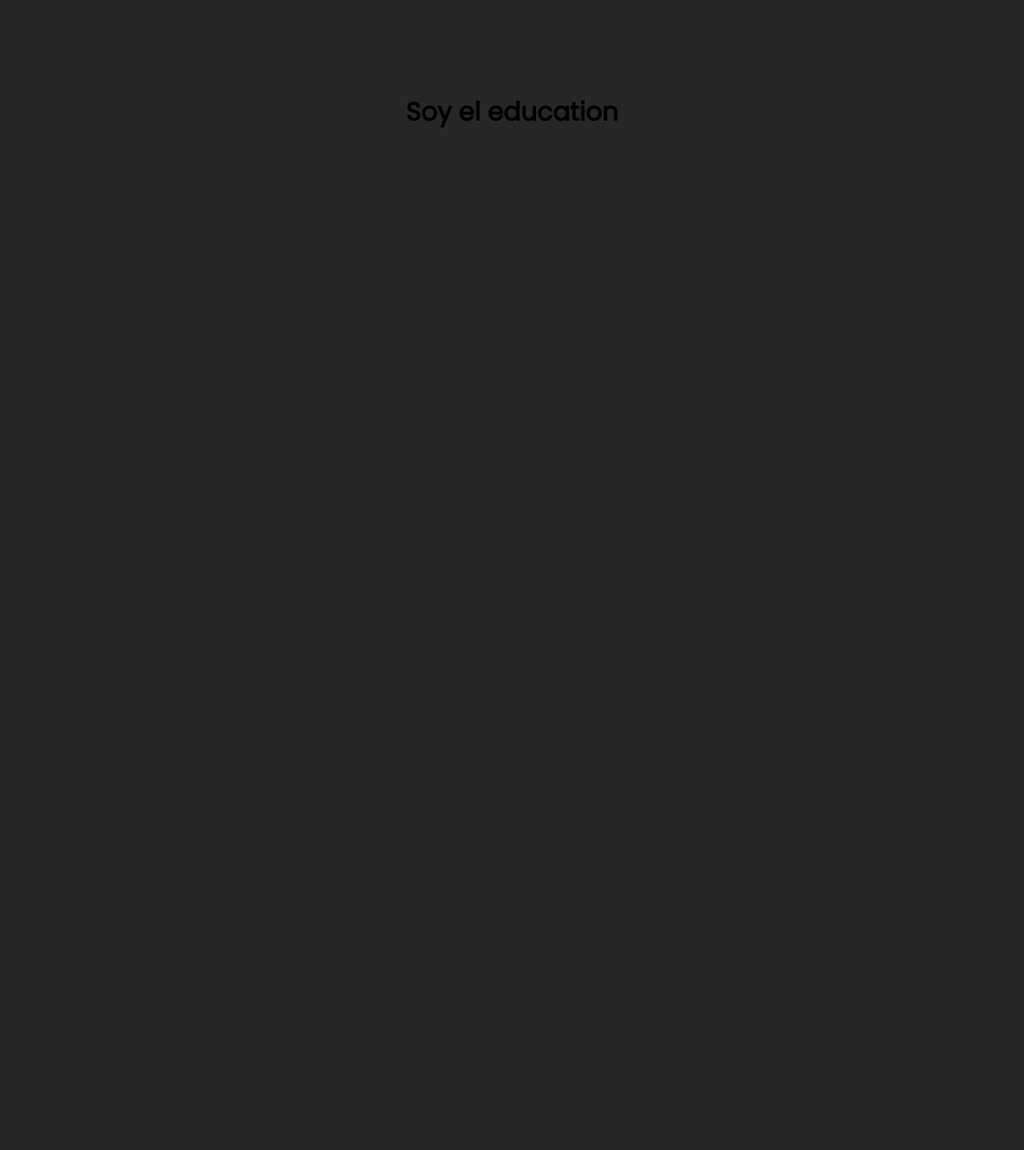
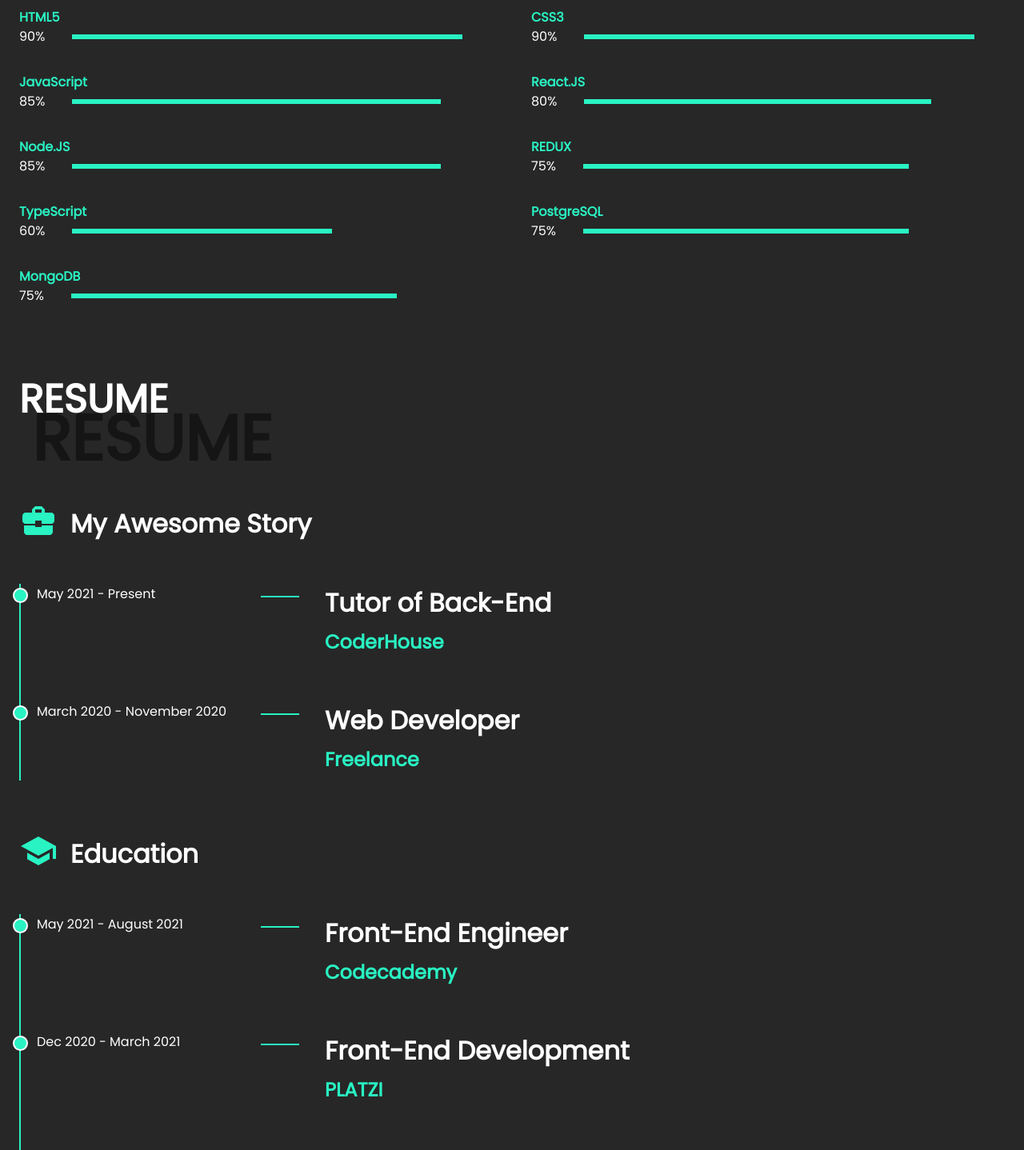
Before and after one commit to 1244-agustinborquez/Porfolio, a React (Create React App) app: page /education in a window 1280 px wide. Shown: the part 300-1738 px from the top of the page at 80% size. Before the commit the page ends 800 px from the top, so only its background shows below. Built offline with nearby package versions, Linux system fonts and the light colour scheme.

Commit message:
El education/resume terminado

```diff
--- a/package.json
+++ b/package.json
@@ -3,6 +3,8 @@
   "version": "0.1.0",
   "private": true,
   "dependencies": {
+    "@material-ui/core": "^4.12.3",
+    "@material-ui/icons": "^4.11.2",
     "@testing-library/jest-dom": "^5.11.4",
     "@testing-library/react": "^11.1.0",
     "@testing-library/user-event": "^12.1.10",
--- /dev/null
+++ b/src/components/progressBar/ProgressBar.js
@@ -0,0 +1,18 @@
+import React from 'react'
+import ProgressBarStyled from './StyledProgressBar'
+
+function ProgressBar({title, text, width}) {
+    return (
+    <ProgressBarStyled>
+      <h4>{title}</h4>
+      <div className="progress-bar">
+        <p>{text}</p>
+        <div className="progress">
+          <span style={{ width: width }}></span>
+        </div>
+      </div>
+    </ProgressBarStyled>
+    )
+}
+
+export default ProgressBar
--- /dev/null
+++ b/src/components/progressBar/StyledProgressBar.js
@@ -0,0 +1,29 @@
+import styled from "styled-components";
+
+const ProgressBarStyled = styled.div`
+  h4 {
+    color: #29F3C3;
+  }
+  .progress-bar {
+    display: flex;
+    align-items: center;
+    p {
+      font-size: 1rem;
+      padding-right: 1.1rem;
+    }
+    .progress {
+      position: relative;
+      width: 100%;
+      height: 0.4rem;
+      background-color: #272727;
+      span {
+        position: absolute;
+        left: 0;
+        bottom: 0;
+        height: 100%;
+        background-color: #29F3C3;
+      }
+    }
+  }
+`;
+export default ProgressBarStyled
--- /dev/null
+++ b/src/components/resume/Resume.js
@@ -0,0 +1,71 @@
+import React from "react";
+import { InnerLayout } from "../../Styles/Layout";
+import Title from "../title/Title";
+import SmallTitle from "../smalTitle/SmallTitle";
+import BusinessCenterIcon from "@material-ui/icons/BusinessCenter";
+import SchoolIcon from "@material-ui/icons/School";
+import ResumeItem from "../resumeItem/ResumeItem";
+import ResumeStyled from './StyledResume';
+
+function Resume() {
+    const briefcase = <BusinessCenterIcon />;
+    const school = <SchoolIcon />;
+    return (
+      <ResumeStyled>
+        <Title title={"Resume"} span={"resume"} />
+        <InnerLayout>
+          <div className="small-title">
+            <SmallTitle icon={briefcase} title={"My Awesome Story"} />
+          </div>
+          <div className="resume-content">
+            <ResumeItem
+              year={"May 2021 - Present"}
+              title={"Tutor of Back-End"}
+              subTitle={"CoderHouse"}
+              text={
+                "Responsible of support teacher within class. Answer questions of students via Slack. In charge of review code challenges of students and grade them. Lead students during their learning process along the course. "
+              }
+            />
+            <ResumeItem
+              year={"March 2020  -  November 2020"}
+              title={"Web Developer"}
+              subTitle={"Freelance"}
+              text={
+                "I implemented websites and landing pages for new clients. I built websites with responsive design. Key Achievements: I implemented new responsive, mobile-first approach which increased mobile traffic by 20% "
+              }
+            />
+          </div>
+          <div className="small-title u-small-title-margin">
+            <SmallTitle icon={school} title={"Education"} />
+          </div>
+          <div className="resume-content ">
+            <ResumeItem
+              year={"May 2021 - August 2021"}
+              title={"Front-End Engineer"}
+              subTitle={"Codecademy"}
+              // text={
+              //   "Lorem ipsum dolor sit, amet consectetur adipisicing elit. Culpa nihil impedit natus nostrum? Velit accusantium id quos, nihil vel quod.Quas, magni mollitia, aspernatur consequatur accusamus vero eum facere exercitationem. "
+              // }
+            />
+            <ResumeItem
+              year={"Dec 2020 - March 2021"}
+              title={"Front-End Development"}
+              subTitle={"PLATZI"}
+              // text={
+              //   "Lorem ipsum dolor sit, amet consectetur adipisicing elit. Culpa nihil impedit natus nostrum? Velit accusantium id quos, nihil vel quod.Quas, magni mollitia, aspernatur consequatur accusamus vero eum facere exercitationem. "
+              // }
+            />
+            <ResumeItem
+              year={"April 2021"}
+              title={"Web Responsive Design (Certificate)"}
+              subTitle={"freeCodeCamp"}
+              // text={
+              //   "Lorem ipsum dolor sit, amet consectetur adipisicing elit. Culpa nihil impedit natus nostrum? Velit accusantium id quos, nihil vel quod.Quas, magni mollitia, aspernatur consequatur accusamus vero eum facere exercitationem. "
+              // }
+            />
+          </div>
+        </InnerLayout>
+      </ResumeStyled>
+    );
+  }
+  export default Resume;
--- /dev/null
+++ b/src/components/resume/StyledResume.js
@@ -0,0 +1,14 @@
+import styled from "styled-components";
+
+const ResumeStyled = styled.section`
+  .small-title {
+    padding-bottom: 3rem;
+  }
+  .u-small-title-margin {
+    margin-top: 4rem;
+  }
+  .resume-content {
+    border-left: 2px solid #29F3C3;
+  }
+`;
+export default ResumeStyled
--- /dev/null
+++ b/src/components/resumeItem/ResumeItem.js
@@ -0,0 +1,18 @@
+import React from "react";
+import ResumeItemStyled from "./StyledResumeItem";
+function ResumeItem({ year, title, subTitle }) {
+  return (
+    <ResumeItemStyled>
+      <div className="left-content">
+        <p>{year}</p>
+      </div>
+      <div className="right-content">
+        <h5>{title}</h5>
+        <h6>{subTitle}</h6>
+      </div>
+    </ResumeItemStyled>
+  );
+}
+
+
+export default ResumeItem;
--- /dev/null
+++ b/src/components/resumeItem/StyledResumeItem.js
@@ -0,0 +1,62 @@
+
+import styled from "styled-components";
+
+const ResumeItemStyled = styled.div`
+  display: flex;
+  @media screen and (max-width: 421px) {
+    p,
+    h5,
+    h6 {
+      font-size: 80%;
+    }
+  }
+  &:not(:last-child) {
+    padding-bottom: 3rem;
+  }
+  h6 {
+    color: #29F3C3;
+  }
+  .left-content {
+    width: 300px;
+    padding-left: 20px;
+    position: relative;
+    &::before {
+      content: "";
+      position: absolute;
+      left: -10px;
+      top: 5px;
+      height: 15px;
+      width: 15px;
+      border-radius: 50%;
+      border: 2px solid #fff;
+      background: #29F3C3;
+    }
+    p {
+      display: inline-block;
+    }
+  }
+  .right-content {
+    padding-left: 5rem;
+    position: relative;
+    &::before {
+      content: "";
+      position: absolute;
+      left: 0;
+      top: 15px;
+      height: 2px;
+      width: 3rem;
+      background-color: #29F3C3;
+    }
+    h5 {
+      color: #fff;
+      font-size: 2rem;
+      padding-bottom: 0.4rem;
+    }
+    h6 {
+      padding-bottom: 0.6rem;
+      font-size: 1.5rem;
+    }
+  }
+`;
+
+export default ResumeItemStyled;
--- /dev/null
+++ b/src/components/skills/Skills.js
@@ -0,0 +1,28 @@
+import React from 'react'
+import SkillsStyled from './StyledSkills'
+import {InnerLayout} from '../../Styles/Layout'
+import Title from "../title/Title";
+import ProgressBar from '../progressBar/ProgressBar'
+
+function Skills() {
+    return (
+    <SkillsStyled>
+      <Title title={"My Skills"} span={"my skills"} />
+      <InnerLayout>
+        <div className="skills">
+          <ProgressBar title={"HTML5"} width={"90%"} text={"90%"} />
+          <ProgressBar title={"CSS3"} width={"90%"} text={"90%"} />
+          <ProgressBar title={"JavaScript"} width={"85%"} text={"85%"} />
+          <ProgressBar title={"React.JS"} width={"80%"} text={"80%"} />
+          <ProgressBar title={"Node.JS"} width={"85%"} text={"85%"} />
+          <ProgressBar title={"REDUX"} width={"75%"} text={"75%"} />
+          <ProgressBar title={"TypeScript"} width={"60%"} text={"60%"} />
+          <ProgressBar title={"PostgreSQL"} width={"75%"} text={"75%"} />
+          <ProgressBar title={"MongoDB"} width={"75%"} text={"75%"} />
+        </div>
+      </InnerLayout>
+    </SkillsStyled>
+    )
+}
+
+export default Skills
--- /dev/null
+++ b/src/components/skills/StyledSkills.js
@@ -0,0 +1,13 @@
+import styled from "styled-components";
+const SkillsStyled = styled.section`
+  .skills {
+    display: grid;
+    grid-template-columns: repeat(2, 1fr);
+    grid-row-gap: 2rem;
+    grid-column-gap: 3rem;
+    @media screen and (max-width: 700px) {
+      grid-template-columns: repeat(1, 1fr);
+    }
+  }
+`;
+export default SkillsStyled
--- /dev/null
+++ b/src/components/smalTitle/SmallTitle.js
@@ -0,0 +1,14 @@
+import React from "react";
+import SmallTitleStyled from './StyledSmallTitle'
+
+function SmallTitle({ icon, title }) {
+  return (
+    <SmallTitleStyled>
+      <p>{icon}</p>
+      <h3>{title}</h3>
+    </SmallTitleStyled>
+  );
+}
+
+
+export default SmallTitle;
--- /dev/null
+++ b/src/components/smalTitle/StyledSmallTitle.js
@@ -0,0 +1,17 @@
+import styled from "styled-components";
+const SmallTitleStyled = styled.div`
+display: flex;
+align-items: center;
+p {
+  padding-right: 1rem;
+  svg {
+    font-size: 3rem;
+    color: #29F3C3;
+  }
+}
+h3 {
+  color: #fff;
+  font-size: 2rem;
+}
+`;
+export default SmallTitleStyled
--- a/src/pages/education/Education.js
+++ b/src/pages/education/Education.js
@@ -1,10 +1,13 @@
 import React from 'react'
-
+import Skills from "../../components/skills/Skills";
+import { MainLayout } from "../../Styles/Layout";
+import Resume from "../../components/resume/Resume";
 function Education() {
     return (
-        <div className='education'>
-            <h1>Soy el education</h1>
-        </div>
+        <MainLayout>
+        <Skills />
+        <Resume />
+       </MainLayout>
     )
 }
 
```
Also changed, not shown: 1 other file (tests, documents, lock files or other folders).
